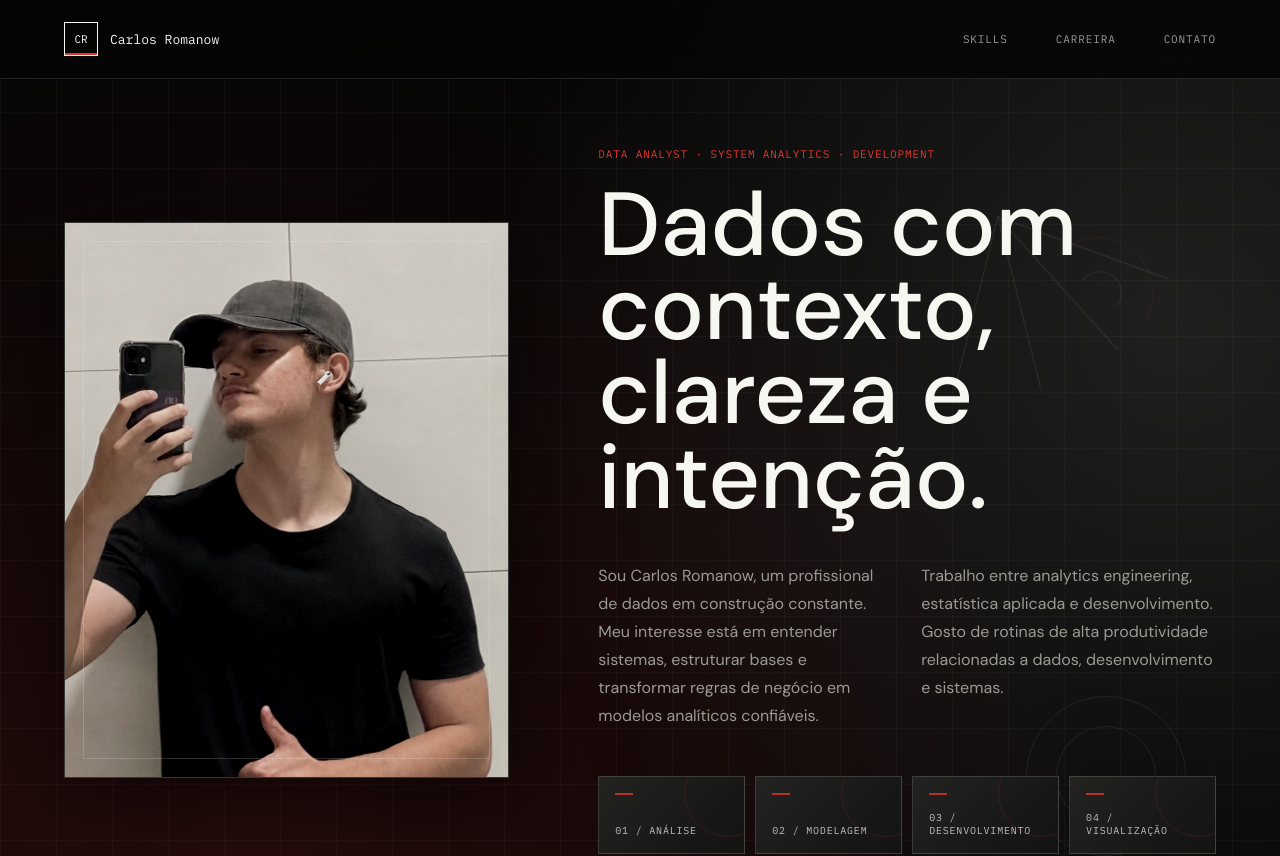
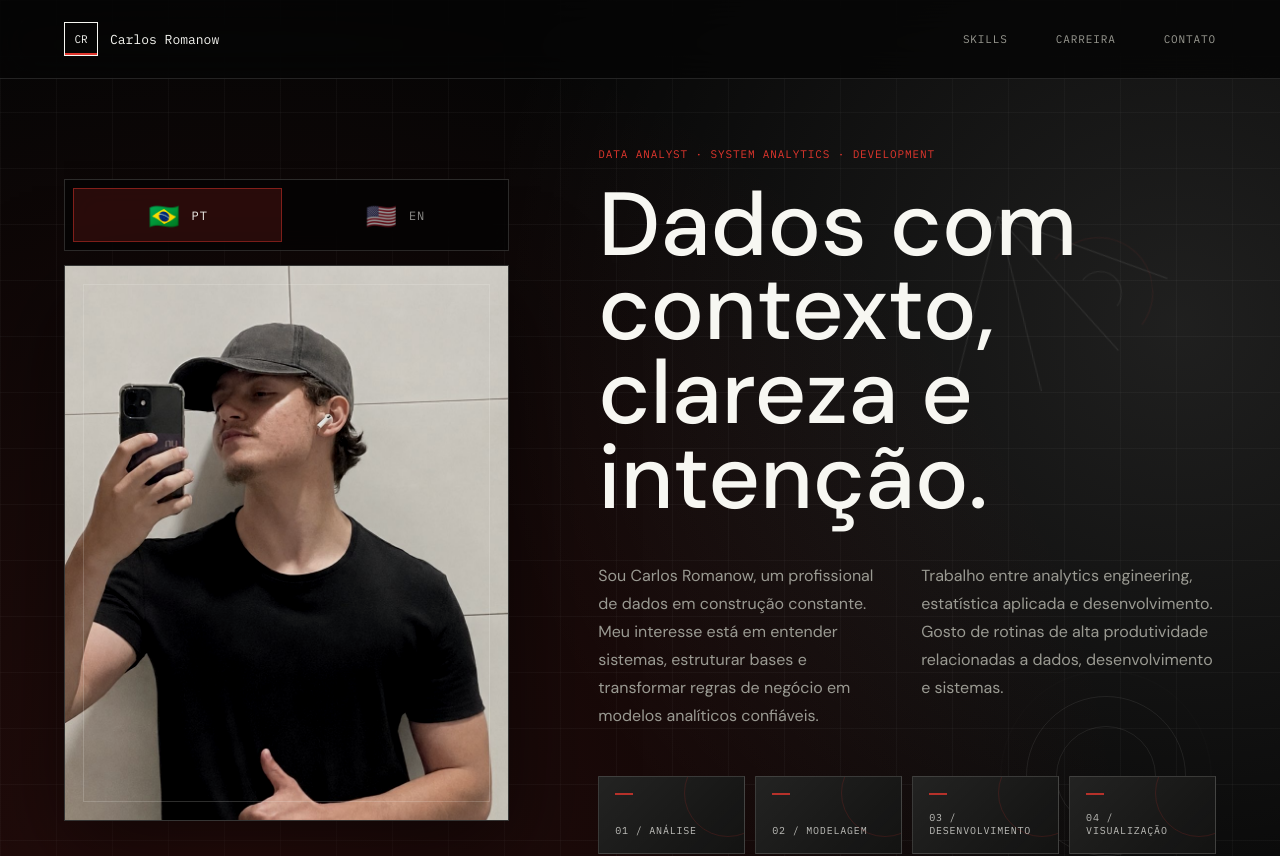
Before and after one commit to CaduhRoman/portfolio, a React (Vite) app: page / in a window 1280 px wide. Shown: the top 856 px of the page. Built offline with nearby package versions, Linux system fonts and the light colour scheme.

Commit message:
ptbr/en language feature

```diff
--- a/src/App.tsx
+++ b/src/App.tsx
@@ -1,8 +1,11 @@
+import { useState } from "react";
 import dashCeeImage from "../assets/dashcee.png";
 import dataModelingImage from "../assets/datamodeling.png";
 import portraitImage from "../assets/eu.png";
 import maringaLogo from "../assets/maringalogo.avif";
 import ufmsMark from "./assets/ufms-mark.svg";
+
+type Language = "pt" | "en";
 
 type Project = {
   title: string;
@@ -11,7 +14,60 @@ type Project = {
   image: string;
 };
 
-const maringaProjects: Project[] = [
+const copy = {
+  pt: {
+    nav: { skills: "Skills", career: "Carreira", contact: "Contato" },
+    hero: {
+      eyebrow: "Data Analyst · System Analytics · Development",
+      title: "Dados com contexto, clareza e intenção.",
+      paragraphs: [
+        "Sou Carlos Romanow, um profissional de dados em construção constante. Meu interesse está em entender sistemas, estruturar bases e transformar regras de negócio em modelos analíticos confiáveis.",
+        "Trabalho entre analytics engineering, estatística aplicada e desenvolvimento. Gosto de rotinas de alta produtividade relacionadas a dados, desenvolvimento e sistemas.",
+      ],
+      pillars: ["01 / Análise", "02 / Modelagem", "03 / Desenvolvimento", "04 / Visualização"],
+    },
+    skills: {
+      eyebrow: "Skills",
+      title: "Formação.",
+      description:
+        "Um resumo da minha formação, certificações e competências que sustentam meu trabalho com dados, processos e desenvolvimento aplicado.",
+      educationLabel: "Formação",
+      university: "Universidade Federal do Mato Grosso do Sul",
+      degree: "Tecnologia da Informação | 2026 - 2028",
+      certificationsLabel: "Certificações & Reconhecimentos",
+      credential: "Ver credencial",
+      highlights: [
+        {
+          title: "Data Analytics",
+          description: "Facilidade com gráficos, indicadores, estatística aplicada e leitura de contexto.",
+        },
+        {
+          title: "System Analytics",
+          description: "Entendimento de sistemas, processos e regras de negócio por trás dos dados.",
+        },
+        {
+          title: "Comunicação",
+          description: "Trabalho em equipe, inglês fluente e clareza para explicar análises e decisões.",
+        },
+      ],
+    },
+    career: {
+      eyebrow: "Carreira",
+      title: "Minha experiência.",
+      period: "Set 2025 · Presente",
+      company: "Grupo Maringá",
+      description:
+        "Atuação em análise de dados, desenvolvimento de dashboards e leitura de processos para apoiar decisões e rotinas internas. Destaque para a participação como principal executante no PEx - Projeto de Excelência de implementação do ERP SIGIND na Sinterização, conectando sistemas, indicadores e pessoas.",
+      pexLabel: "PEx Programa de Excelência - Principal Executante",
+      pexTitle: "Implementação de ERP SIGIND na Sinterização",
+      pexDetails: [
+        "Atuei como principal executante das ações do projeto, conectando processo, ERP e desenvolvimento.",
+        "Desenvolvi variáveis calculadas em Pascal para estruturar campos com métricas de processo.",
+        "Criei variáveis de integração para receber dados de sistemas internos de tracking, como consumo de energia.",
+        "Organizei grupos de digitação e estruturas operacionais para melhorar o uso do ERP na rotina.",
+      ],
+      projectsLabel: "Projetos desenvolvidos na experiência Grupo Maringá",
+      projects: [
         {
           title: "Modelagem de Dados",
           kind: "Estrutura analítica",
@@ -23,17 +79,105 @@ const maringaProjects: Project[] = [
           title: "Painel CEE",
           kind: "Business intelligence",
           summary:
-      "Experimento visual para consolidar dados em um painel limpo, navegável e orientado a acompanhamento.",
+            "Dashboard operacional orientado a estatística de processo aplicada, trazendo dados diários sobre consumo de energia, produção e indicadores de qualidade.",
           image: dashCeeImage,
         },
-];
-
-const pexDetails = [
-  "Atuei como principal executante das ações do projeto, conectando processo, ERP e desenvolvimento.",
-  "Desenvolvi variáveis calculadas em Pascal para estruturar campos com métricas de processo.",
-  "Criei variáveis de integração para receber dados de sistemas internos de tracking, como consumo de energia.",
-  "Organizei grupos de digitação e estruturas operacionais para melhorar o uso do ERP na rotina.",
-];
+      ],
+    },
+    contact: {
+      eyebrow: "Contato",
+      title: "Vamos construir uma conversa a partir dos dados.",
+      status: "Disponível",
+      available:
+        "Aberto para oportunidades em Analytics Engineering, Data Analytics, System Analytics e Desenvolvimento.",
+      email: "E-mail",
+      github: "GitHub",
+      linkedin: "LinkedIn",
+    },
+    footer: "Data Analyst · System Analytics · Development",
+  },
+  en: {
+    nav: { skills: "Skills", career: "Career", contact: "Contact" },
+    hero: {
+      eyebrow: "Data Analyst · System Analytics · Development",
+      title: "Data with context, clarity and intent.",
+      paragraphs: [
+        "I am Carlos Romanow, a data professional in constant development. My interest is in understanding systems, structuring data foundations and translating business rules into reliable analytical models.",
+        "I work across analytics engineering, applied statistics and development. I enjoy high-productivity routines related to data, systems and practical analytical solutions.",
+      ],
+      pillars: ["01 / Analysis", "02 / Modeling", "03 / Development", "04 / Visualization"],
+    },
+    skills: {
+      eyebrow: "Skills",
+      title: "Education.",
+      description:
+        "A summary of the education, certifications and practical skills that support my work with data, processes and applied development.",
+      educationLabel: "Education",
+      university: "Federal University of Mato Grosso do Sul",
+      degree: "Information Technology | 2026 - 2028",
+      certificationsLabel: "Certifications & Recognition",
+      credential: "View credential",
+      highlights: [
+        {
+          title: "Data Analytics",
+          description: "Comfort with charts, indicators, applied statistics and contextual analysis.",
+        },
+        {
+          title: "System Analytics",
+          description: "Understanding systems, processes and business rules behind the data.",
+        },
+        {
+          title: "Communication",
+          description: "Teamwork, fluent English and clarity when explaining analysis and decisions.",
+        },
+      ],
+    },
+    career: {
+      eyebrow: "Career",
+      title: "My experience.",
+      period: "Sep 2025 · Present",
+      company: "Grupo Maringá",
+      description:
+        "Work in data analysis, dashboard development and process understanding to support internal decisions and routines. Highlighted participation as the main executor in the PEx - Excellence Program project for implementing the SIGIND ERP in the Sintering area, connecting systems, indicators and people.",
+      pexLabel: "PEx Excellence Program - Main Executor",
+      pexTitle: "SIGIND ERP Implementation in Sintering",
+      pexDetails: [
+        "Acted as the main executor of project actions, connecting process, ERP and development work.",
+        "Developed calculated variables in Pascal to structure fields with process metrics.",
+        "Created integration variables to receive data from internal tracking systems, such as energy consumption.",
+        "Organized input groups and operational structures to improve ERP usage in daily routines.",
+      ],
+      projectsLabel: "Projects developed during the Grupo Maringá experience",
+      projects: [
+        {
+          title: "Data Modeling",
+          kind: "Analytical structure",
+          summary:
+            "Organization of tables, relationships and business rules to create a reliable foundation before visualization.",
+          image: dataModelingImage,
+        },
+        {
+          title: "CEE Dashboard",
+          kind: "Business intelligence",
+          summary:
+            "Visual experiment to consolidate data into a clean, navigable and monitoring-oriented dashboard.",
+          image: dashCeeImage,
+        },
+      ],
+    },
+    contact: {
+      eyebrow: "Contact",
+      title: "Let's build a conversation from data.",
+      status: "Available",
+      available:
+        "Open to opportunities in Analytics Engineering, Data Analytics, System Analytics and Development.",
+      email: "E-mail",
+      github: "GitHub",
+      linkedin: "LinkedIn",
+    },
+    footer: "Data Analyst · System Analytics · Development",
+  },
+} satisfies Record<Language, Record<string, unknown>>;
 
 const certifications = [
   {
@@ -62,21 +206,6 @@ const certifications = [
   },
 ];
 
-const skillHighlights = [
-  {
-    title: "Data Analytics",
-    description: "Facilidade com gráficos, indicadores, estatística aplicada e leitura de contexto.",
-  },
-  {
-    title: "System Analytics",
-    description: "Entendimento de sistemas, processos e regras de negócio por trás dos dados.",
-  },
-  {
-    title: "Comunicação",
-    description: "Trabalho em equipe, inglês fluente e clareza para explicar análises e decisões.",
-  },
-];
-
 const skills = [
   "Power BI",
   "SQL Oracle",
@@ -90,7 +219,7 @@ const skills = [
   "System analytics",
 ];
 
-function Header() {
+function Header({ content }: { content: (typeof copy)[Language] }) {
   return (
     <header className="site-header">
       <div className="header-inner">
@@ -99,44 +228,62 @@ function Header() {
           <span>Carlos Romanow</span>
         </a>
 
-        <nav className="nav-links" aria-label="Navegação principal">
-          <a href="#skills">Skills</a>
-          <a href="#carreira">Carreira</a>
-          <a href="#contato">Contato</a>
+        <nav className="nav-links" aria-label="Main navigation">
+          <a href="#skills">{content.nav.skills}</a>
+          <a href="#carreira">{content.nav.career}</a>
+          <a href="#contato">{content.nav.contact}</a>
         </nav>
       </div>
     </header>
   );
 }
 
-function Hero() {
+function LanguageSwitch({ language, onChange }: { language: Language; onChange: (language: Language) => void }) {
+  return (
+    <div className="language-switch" aria-label="Language selector">
+      <button className={language === "pt" ? "active" : ""} type="button" onClick={() => onChange("pt")}>
+        <span>🇧🇷</span>
+        PT
+      </button>
+      <button className={language === "en" ? "active" : ""} type="button" onClick={() => onChange("en")}>
+        <span>🇺🇸</span>
+        EN
+      </button>
+    </div>
+  );
+}
+
+function Hero({
+  content,
+  language,
+  onLanguageChange,
+}: {
+  content: (typeof copy)[Language];
+  language: Language;
+  onLanguageChange: (language: Language) => void;
+}) {
   return (
     <section className="hero-section" id="inicio" aria-labelledby="hero-title">
       <div className="portrait-panel">
+        <LanguageSwitch language={language} onChange={onLanguageChange} />
         <div className="portrait-shell">
           <img src={portraitImage} alt="Carlos Romanow" />
         </div>
       </div>
 
       <div className="intro-panel">
-        <p className="eyebrow">Data Analyst · System Analytics · Development</p>
-        <h1 id="hero-title">Dados com contexto, clareza e intenção.</h1>
+        <p className="eyebrow">{content.hero.eyebrow}</p>
+        <h1 id="hero-title">{content.hero.title}</h1>
         <div className="intro-copy">
-          <p>
-            Sou Carlos Romanow, um profissional de dados em construção constante. Meu interesse está
-            em entender sistemas, estruturar bases e transformar regras de negócio em modelos analíticos
-            confiáveis.
-          </p>
-          <p>
-            Trabalho entre analytics engineering, estatística aplicada e desenvolvimento. Gosto de rotinas de alta produtividade relacionadas a dados, desenvolvimento e sistemas.
-          </p>
+          {content.hero.paragraphs.map((paragraph) => (
+            <p key={paragraph}>{paragraph}</p>
+          ))}
         </div>
 
-        <div className="signature-grid" aria-label="Áreas de atuação">
-          <span>01 / Análise</span>
-          <span>02 / Modelagem</span>
-          <span>03 / Desenvolvimento</span>
-          <span>04 / Visualização</span>
+        <div className="signature-grid" aria-label="Professional focus areas">
+          {content.hero.pillars.map((pillar) => (
+            <span key={pillar}>{pillar}</span>
+          ))}
         </div>
       </div>
 
@@ -156,29 +303,26 @@ function Hero() {
   );
 }
 
-function Skills() {
+function Skills({ content }: { content: (typeof copy)[Language] }) {
   return (
     <section className="section-block skills-section" id="skills" aria-labelledby="skills-title">
       <div className="section-heading">
-        <p className="eyebrow">Skills</p>
-        <h2 id="skills-title">Formação.</h2>
-        <p>
-          Um resumo da minha formação, certificações e competências que sustentam meu trabalho com
-          dados, processos e desenvolvimento aplicado.
-        </p>
+        <p className="eyebrow">{content.skills.eyebrow}</p>
+        <h2 id="skills-title">{content.skills.title}</h2>
+        <p>{content.skills.description}</p>
       </div>
 
       <div className="skills-layout">
         <article className="education-card">
           <img className="ufms-mark" src={ufmsMark} alt="" />
-          <p className="project-kind">Formação</p>
+          <p className="project-kind">{content.skills.educationLabel}</p>
           <h3>UFMS</h3>
-          <p>Universidade Federal do Mato Grosso do Sul</p>
-          <strong>Tecnologia da Informação | 2026 - 2028</strong>
+          <p>{content.skills.university}</p>
+          <strong>{content.skills.degree}</strong>
         </article>
 
         <div className="certification-panel">
-          <p className="project-kind">Certificações & Reconhecimentos</p>
+          <p className="project-kind">{content.skills.certificationsLabel}</p>
           <div className="certification-list">
             {certifications.map((certification, index) => (
               <a
@@ -190,7 +334,7 @@ function Skills() {
               >
                 <span>{String(index + 1).padStart(2, "0")}</span>
                 <p>{certification.title}</p>
-                <strong>Ver credencial</strong>
+                <strong>{content.skills.credential}</strong>
               </a>
             ))}
           </div>
@@ -198,7 +342,7 @@ function Skills() {
       </div>
 
       <div className="skill-highlight-grid">
-        {skillHighlights.map((skill) => (
+        {content.skills.highlights.map((skill) => (
           <article className="skill-highlight" key={skill.title}>
             <h3>{skill.title}</h3>
             <p>{skill.description}</p>
@@ -209,61 +353,50 @@ function Skills() {
   );
 }
 
-function Career() {
+function Career({ content }: { content: (typeof copy)[Language] }) {
   return (
     <section className="section-block career-section" id="carreira" aria-labelledby="career-title">
       <div className="section-heading">
-        <p className="eyebrow">Carreira</p>
-        <h2 id="career-title">Experiência orientada a operação.</h2>
+        <p className="eyebrow">{content.career.eyebrow}</p>
+        <h2 id="career-title">{content.career.title}</h2>
       </div>
 
       <div className="career-layout">
         <article className="career-entry">
           <div className="company-heading">
-            <img
-              src={maringaLogo}
-              alt=""
-              onError={(event) => {
-                event.currentTarget.style.display = "none";
-              }}
-            />
+            <img src={maringaLogo} alt="" />
             <div>
-              <p className="period">Set 2025 · Presente</p>
-              <h3>Grupo Maringá</h3>
+              <p className="period">{content.career.period}</p>
+              <h3>{content.career.company}</h3>
             </div>
           </div>
-          <p>
-            Atuação em análise de dados, desenvolvimento de dashboards e leitura de processos para apoiar
-            decisões e rotinas internas. Destaque para a participação como principal executante no PEx -
-            Projeto de Excelência de implementação do ERP SIGIND na Sinterização, conectando sistemas,
-            indicadores e pessoas.
-          </p>
+          <p>{content.career.description}</p>
         </article>
 
-        <div className="skill-cloud" aria-label="Tecnologias e competências">
+        <div className="skill-cloud" aria-label="Technologies and skills">
           {skills.map((skill) => (
             <span key={skill}>{skill}</span>
           ))}
         </div>
       </div>
 
-      <div className="pex-track" aria-label="Destaque PEx Programa de Excelência">
+      <div className="pex-track" aria-label={content.career.pexLabel}>
         <div className="pex-marker" aria-hidden="true" />
         <div className="pex-content">
-          <p className="project-kind">PEx Programa de Excelência - Principal Executante</p>
-          <h3>Implementação de ERP SIGIND na Sinterização</h3>
+          <p className="project-kind">{content.career.pexLabel}</p>
+          <h3>{content.career.pexTitle}</h3>
           <ul>
-            {pexDetails.map((detail) => (
+            {content.career.pexDetails.map((detail) => (
               <li key={detail}>{detail}</li>
             ))}
           </ul>
         </div>
       </div>
 
-      <div className="experience-projects" aria-label="Projetos desenvolvidos na experiência Grupo Maringá">
-        {maringaProjects.map((project) => (
+      <div className="experience-projects" aria-label={content.career.projectsLabel}>
+        {(content.career.projects as Project[]).map((project) => (
           <article className="experience-project" key={project.title}>
-            <img src={project.image} alt={`Prévia do projeto ${project.title}`} />
+            <img src={project.image} alt={`${project.title} preview`} />
             <div>
               <p className="project-kind">{project.kind}</p>
               <h3>{project.title}</h3>
@@ -276,36 +409,33 @@ function Career() {
   );
 }
 
-function Contact() {
+function Contact({ content }: { content: (typeof copy)[Language] }) {
   return (
     <section className="contact-section" id="contato" aria-labelledby="contact-title">
       <div className="contact-grid">
         <div>
-          <p className="eyebrow">Contato</p>
-          <h2 id="contact-title">Vamos construir uma conversa a partir dos dados.</h2>
+          <p className="eyebrow">{content.contact.eyebrow}</p>
+          <h2 id="contact-title">{content.contact.title}</h2>
         </div>
 
         <div className="contact-panel">
           <div className="contact-status">
-            <span>Disponível</span>
-            <p>
-              Aberto para oportunidades em Analytics Engineering, Data Analytics, System Analytics e
-              Desenvolvimento.
-            </p>
+            <span>{content.contact.status}</span>
+            <p>{content.contact.available}</p>
           </div>
 
           <div className="contact-links">
             <a href="mailto:caduromanow">
               <span>
                 <IconMail />
-                E-mail
+                {content.contact.email}
               </span>
               <strong>caduromanow</strong>
             </a>
             <a href="https://github.com/caduhroman" target="_blank" rel="noopener noreferrer">
               <span>
                 <IconGithub />
-                GitHub
+                {content.contact.github}
               </span>
               <strong>@caduhroman</strong>
             </a>
@@ -316,7 +446,7 @@ function Contact() {
             >
               <span>
                 <IconLinkedin />
-                LinkedIn
+                {content.contact.linkedin}
               </span>
               <strong>Carlos Romanow</strong>
             </a>
@@ -327,7 +457,7 @@ function Contact() {
   );
 }
 
-function Footer() {
+function Footer({ content }: { content: (typeof copy)[Language] }) {
   return (
     <footer className="site-footer">
       <div className="footer-mark">
@@ -335,7 +465,7 @@ function Footer() {
       </div>
       <div>
         <strong>Carlos Romanow</strong>
-        <p>Data Analyst · System Analytics · Development</p>
+        <p>{content.footer}</p>
       </div>
       <span className="footer-year">2026</span>
     </footer>
@@ -370,16 +500,19 @@ function IconLinkedin() {
 }
 
 export default function App() {
+  const [language, setLanguage] = useState<Language>("pt");
+  const content = copy[language];
+
   return (
     <>
-      <Header />
+      <Header content={content} />
       <main>
-        <Hero />
-        <Skills />
-        <Career />
-        <Contact />
+        <Hero content={content} language={language} onLanguageChange={setLanguage} />
+        <Skills content={content} />
+        <Career content={content} />
+        <Contact content={content} />
       </main>
-      <Footer />
+      <Footer content={content} />
     </>
   );
 }
--- a/style.css
+++ b/style.css
@@ -139,6 +139,51 @@ main {
 
 .portrait-panel {
   position: relative;
+}
+
+.language-switch {
+  display: flex;
+  width: 100%;
+  gap: 8px;
+  margin-bottom: 14px;
+  padding: 8px;
+  border: 1px solid rgba(247, 247, 242, .16);
+  background: rgba(5, 5, 5, .72);
+  backdrop-filter: blur(14px);
+}
+
+.language-switch button {
+  flex: 1;
+  display: flex;
+  align-items: center;
+  justify-content: center;
+  gap: 10px;
+  min-height: 54px;
+  padding: 0 16px;
+  border: 1px solid transparent;
+  color: rgba(247, 247, 242, .58);
+  background: transparent;
+  font-family: var(--mono);
+  font-size: 12px;
+  letter-spacing: .08em;
+  cursor: pointer;
+  transition: color .2s ease, border-color .2s ease, background .2s ease;
+}
+
+.language-switch button:hover,
+.language-switch button.active {
+  color: var(--ink);
+  border-color: rgba(224, 54, 45, .5);
+  background: rgba(224, 54, 45, .16);
+}
+
+.language-switch span {
+  display: grid;
+  place-items: center;
+  width: 34px;
+  height: 34px;
+  font-size: 25px;
+  line-height: 1;
 }
 
 .portrait-shell {
```
Lines whose indentation alone changed are shown as unchanged.
